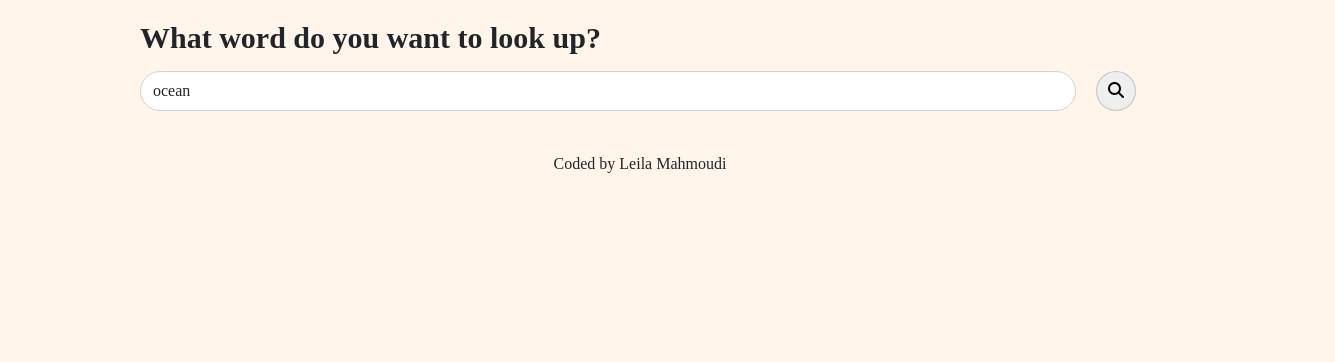
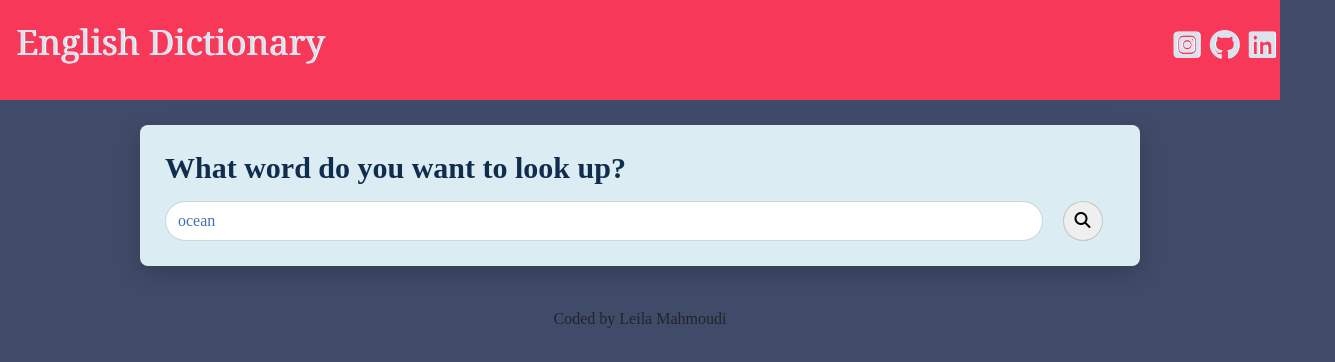
Before and after one commit to leilamahmoudi/dictionary-project, a React (Create React App) app: page / in a window 1280 px wide. Shown: the top 362 px of the page, 1335 px wide, since content can reach past the window. Built offline with nearby package versions, Linux system fonts and the light colour scheme; no server answers; a web font is replaced by a local one.

Commit message:
Final touch

```diff
--- a/src/App.css
+++ b/src/App.css
@@ -6,3 +6,41 @@
 .container {
   margin: 0 auto;
 }
+
+.navbar {
+  color: #dbe2ef;
+  font-family: Georgia;
+  font-size: 35px;
+  font-weight: normal;
+  line-height: 48px;
+  margin: 0px 0px 20px 0px;
+  text-shadow: 1px 0 0 #fff;
+  text-align: center;
+  background-color: #f73859;
+  position: fixed;
+  overflow: hidden;
+  top: 0;
+  width: 100%;
+  z-index: 1000;
+}
+
+.navbar a {
+  float: left;
+  display: block;
+  color: #dbe2ef;
+  text-decoration: none;
+  font-size: 10px;
+}
+.fab {
+  line-height: normal;
+  display: inline-block;
+}
+.fa-instagram-square {
+  margin: 5px;
+}
+.fa-github {
+  margin: 5px;
+}
+.fa-linkedin {
+  margin: 5px;
+}
--- a/src/App.js
+++ b/src/App.js
@@ -4,6 +4,20 @@ import Dictionary from "./Dictionary";
 export default function App() {
   return (
     <div className="App">
+      <div className="navbar">
+        <p className="header">English Dictionary </p>
+        <a>
+          <a href="https://www.instagram.com/leilaa.mahmoudi/">
+            <i class="fab fa-3x fa-instagram-square"></i>
+          </a>
+          <a href="https://github.com/leilamahmoudi">
+            <i class="fab fa-3x fa-github"></i>
+          </a>
+          <a href="https://www.linkedin.com/in/leila-mahmoudi-96a417202/">
+            <i class="fab fa-3x fa-linkedin"></i>
+          </a>
+        </a>
+      </div>
       <div className="container">
         <header className="App-header"></header>
         <main>
--- a/src/Dictionary.css
+++ b/src/Dictionary.css
@@ -1,5 +1,5 @@
 body {
-  background-color: #fff5eb;
+  background-color: #404b69;
   margin-top: 20px;
   font-family: "Playfair Display", serif;
   line-height: 1.6;
@@ -15,10 +15,11 @@ body {
 }
 
 .form-control {
-  width: 80%;
+  width: 75%;
   display: inline;
   border-radius: 20px;
   height: 40px;
+  color: #3f72af;
 }
 .search-btn {
   display: inline;
@@ -39,3 +40,18 @@ h1 {
   font-weight: bold;
   margin-bottom: 15px;
 }
+
+.section {
+  color: #112d4e;
+  background-color: #dbedf3;
+  margin: 125px 0px 0px 0px;
+  padding: 25px;
+  box-shadow: 0 8px 25px rgba(0, 0, 0, 0.185);
+  border-radius: 8px;
+}
+
+.header {
+  padding: 10px 16px;
+
+  color: #dbe2ef;
+}
--- a/src/Dictionary.js
+++ b/src/Dictionary.js
@@ -51,6 +51,7 @@ export default function Dictionary(props) {
     return (
       <div className="Dictionary">
         <div className="container">
+          <div className="section">
             <h1>What word do you want to look up?</h1>
             <form className="form-inline " onSubmit={handelSubmit}>
               <input
@@ -65,8 +66,10 @@ export default function Dictionary(props) {
               </button>
             </form>
           </div>
+
           <Results results={results} />
           <Photos photos={photos} />
+        </div>
       </div>
     );
   } else {
--- a/src/Meaning.css
+++ b/src/Meaning.css
@@ -1,10 +1,11 @@
 .meaning {
-  background-color: white;
+  background-color: #dbedf3;
   margin: 20px 0;
   padding: 20px;
   box-shadow: 0 8px 25px rgba(0, 0, 0, 0.185);
   border-radius: 5px;
   font-size: 20px;
+  color: #112d4e;
 }
 .meaning h3 {
   font-size: 30px;
@@ -12,6 +13,6 @@
 }
 .example {
   margin-top: 10px;
-  color: rgba(85, 84, 84, 0.781);
+  color: #3f72af;
   font-size: 20spx;
 }
--- a/src/Phonetic.css
+++ b/src/Phonetic.css
@@ -3,7 +3,17 @@
   height: 20px;
   float: inline-end;
   margin: 5px 10px;
+  color: #112d4e;
 }
 .text-phonetic {
   margin: 0 10px;
+  color: #112d4e;
 }
+.Phonetic {
+  display: flex;
+  align-items: center;
+  color: #112d4e;
+}
+h2 {
+  color: #112d4e;
+}
--- a/src/Phonetic.js
+++ b/src/Phonetic.js
@@ -9,7 +9,7 @@ export default function Phonetic(props) {
       </a> */}
       <span className="text-phonetic">{props.phonetic.text}</span>
       <audio controls className="audio-controls">
-        <source src={props.phonetic.audio} type="audio/ogg" />
+        <source src={props.phonetic.audio} type="audio/mpeg" />
         Your browser does not support the audio element.
       </audio>
     </div>
--- a/src/Results.css
+++ b/src/Results.css
@@ -1,9 +1,9 @@
 .pos-header {
-  background-color: white;
+  background-color: #dbedf3;
   margin: 20px 0;
   padding: 20px;
   box-shadow: 0 8px 25px rgba(0, 0, 0, 0.185);
-  border-radius: 5px;
+  border-radius: 8px;
 }
 .pos-header h2 {
   margin-bottom: 20px;
--- a/src/Results.js
+++ b/src/Results.js
@@ -11,8 +11,9 @@ export default function Results(props) {
           <h2>{props.results.word}</h2>
 
           {props.results.phonetics.map(function (phonetic, index) {
+            console.log(phonetic);
             return (
-              <div key={index}>
+              <div key={phonetic.audio}>
                 <Phonetic phonetic={phonetic} />
               </div>
             );
--- a/src/Synonyms.css
+++ b/src/Synonyms.css
@@ -6,4 +6,5 @@ li {
   margin: 10px 0 0;
   font-size: 15px;
   padding: 0px;
+  color: #3f72af;
 }
--- a/src/index.css
+++ b/src/index.css
@@ -1,13 +1,10 @@
 body {
   margin: 0;
-  font-family: -apple-system, BlinkMacSystemFont, 'Segoe UI', 'Roboto', 'Oxygen',
-    'Ubuntu', 'Cantarell', 'Fira Sans', 'Droid Sans', 'Helvetica Neue',
-    sans-serif;
+  font-family: "Merriweather", serif;
   -webkit-font-smoothing: antialiased;
   -moz-osx-font-smoothing: grayscale;
 }
 
 code {
-  font-family: source-code-pro, Menlo, Monaco, Consolas, 'Courier New',
-    monospace;
+  font-family: "Merriweather", serif;
 }
```
Lines whose indentation alone changed are shown as unchanged.
